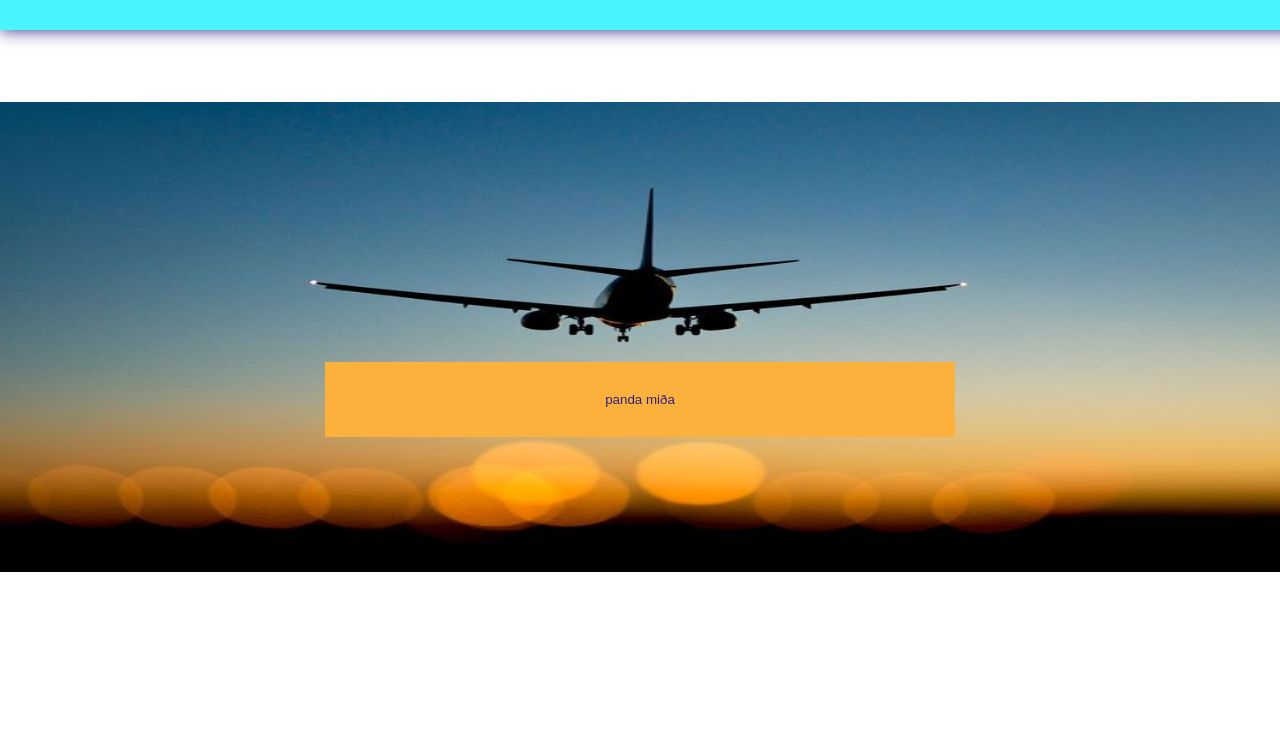
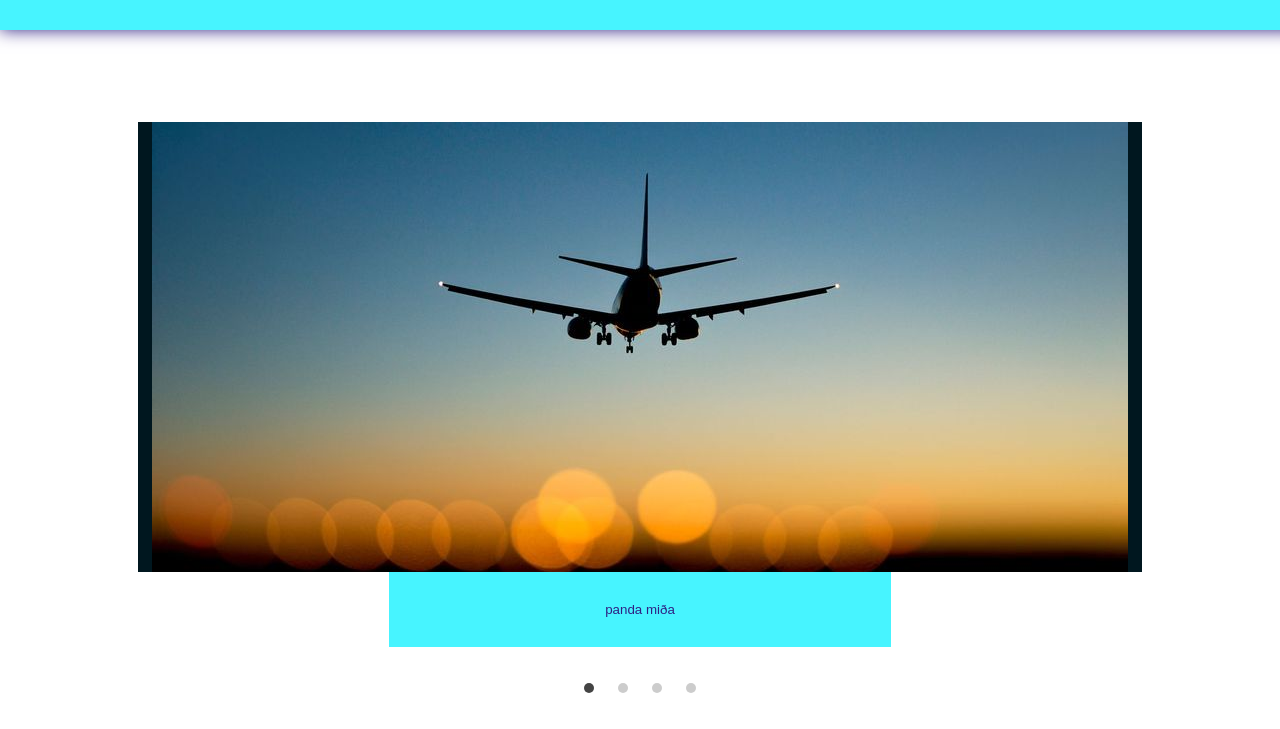
Before and after one commit to thordur-petur/vefhonun-2_v-1, a plain HTML site: page website/index.html in a window 1280 px wide. Shown: the part 58-787 px from the top of the page. Drawn offline with Linux system fonts and the light colour scheme.

Commit message:
LETS GOOOOO

```diff
--- a/website/css/1_first-page.css
+++ b/website/css/1_first-page.css
@@ -1,24 +1,13 @@
-.boton-section{
-    height: 450px;
-    margin: auto;
-    padding: 10px;
-    margin-bottom: 100px;
-    background-image: url("/website/images/sun\ air\ plane.jpg") ;
-    background-repeat: no-repeat, repeat;
-    background-position: center;
-    background-size: 100em 100%;
-}
+
 .boton-boton{
-    margin: auto;
-    margin-top: 250px;
     height: 75px;
     width: 50%;
     text-align: center;
-    background-color: rgb(251, 177, 60);
+    background-color: rgb(71, 244, 255);;
     color: rgb(47, 33, 131);
 }
 .boton-boton:hover{
-    background-color: rgb(230, 177, 60);
+    background-color: rgb(71, 230, 245);
 }
 .text{
     text-align: left;
@@ -28,8 +17,3 @@
     width: 500px;
     height: 333px;
 }
-@media screen and (min-width: 84em) {
-    .boton-section{
-        width: 70%;
-    }
-}
--- a/website/css/base.css
+++ b/website/css/base.css
@@ -17,6 +17,7 @@
     background-color: rgb(71, 244, 255);
     border: 0;
     box-shadow: 0 0 1em rgb(47, 33, 131);
+    z-index: 3
 }
 .dropedownicon{
     position: fixed;
--- /dev/null
+++ b/website/css/slideshow.css
@@ -0,0 +1,105 @@
+#slider {
+    width: 80%;
+    margin: auto;
+    padding: 10px;
+    margin-bottom: 100px;
+    text-align: center;
+ }
+ #slider input[type=radio] {
+    display: none;
+ }
+ #slider label {
+    cursor:pointer;
+    text-decoration: none;
+ }
+ #slides {
+    padding: 10px;
+    position: relative;
+    z-index: 1;
+ }
+ #overflow {
+    width: 100%;
+    overflow: hidden;
+ }
+ #slide1:checked ~ #slides .inner {
+    margin-left: 0;
+ }
+ #slide2:checked ~ #slides .inner {
+    margin-left: -100%;
+ }
+ #slide3:checked ~ #slides .inner {
+    margin-left: -200%;
+ }
+ #slide4:checked ~ #slides .inner {
+    margin-left: -300%;
+ }
+ #slides .inner {
+    transition: margin-left 800ms cubic-bezier(0.770, 0.000, 0.175, 1.000);
+    width: 400%;
+    line-height: 0;
+    height: 450px;
+ }
+ #slides .slide {
+    width: 25%;
+    float:left;
+    display: flex;
+    justify-content: center;
+    align-items: center;
+    height: 100%;
+    color: #fff;
+ }
+ #slides .slide_1 {
+    background: #00171F;
+ }
+ #slides .slide_2 {
+    background: #003459;
+ }
+ #slides .slide_3 {
+    background: #007EA7;
+ }
+ #slides .slide_4 {
+    background: #00A8E8;
+ }
+ #controls {
+    margin: -180px 0 0 0;
+    width: 100%;
+    height: 50px;
+    z-index: 3;
+    position: relative;
+ }
+ #controls label {
+    transition: opacity 0.2s ease-out;
+    display: none;
+    width: 50px;
+    height: 50px;
+    opacity: .4;
+ }
+ #controls label:hover {
+    opacity: 1;
+ }
+ #bullets {
+    margin: 150px 0 0;
+    text-align: center;
+ }
+ #bullets label {
+    display: inline-block;
+    width: 10px;
+    height: 10px;
+    border-radius:100%;
+    background: #ccc;
+    margin: 0 10px;
+ }
+ #slide1:checked ~ #bullets label:nth-child(1),
+#slide2:checked ~ #bullets label:nth-child(2),
+#slide3:checked ~ #bullets label:nth-child(3),
+#slide4:checked ~ #bullets label:nth-child(4) {
+   background: #444;
+}
+.img-slide{
+    width: 100%;
+}
+@media screen and (min-width: 84em) {
+    .img-slide{
+        height: 100%;
+    }
+}
--- a/website/index.html
+++ b/website/index.html
@@ -12,6 +12,8 @@
   <link href="css/base.css" rel="stylesheet">
   <link href="css/grid.css" rel="stylesheet">
   <link href="css/1_first-page.css" rel="stylesheet">
+  <link href="css/slideshow.css" rel="stylesheet">
+
 </head>
 <header>
 <div class="headwrapper">
@@ -60,10 +62,51 @@ function myFunction(x) {
 </div>
 </header>
   <body>
-      <section class="boton-section">
-
-        <section> <button class="boton-boton">panda miða</button></section>
-      </section>
+    <div id="slider">
+      <input type="radio" name="slider" id="slide1" checked>
+      <input type="radio" name="slider" id="slide2">
+      <input type="radio" name="slider" id="slide3">
+      <input type="radio" name="slider" id="slide4">
+      <div id="slides">
+         <div id="overflow">
+            <div class="inner">
+               <div class="slide slide_1">
+                  <div class="slide-content">
+                     <img src="images/sun air plane.jpg" class="img-slide">
+                  </div>
+               </div>
+               <div class="slide slide_2">
+                  <div class="slide-content">
+                     <img src="images/lots of people.jpg" class="img-slide">
+                  </div>
+               </div>
+               <div class="slide slide_3">
+                  <div class="slide-content">
+                     <img src="images/sets.jpg" class="img-slide">
+                  </div>
+               </div>
+               <div class="slide slide_4">
+                  <div class="slide-content">
+                     <img src="images/AIRPLANE!.jfif" class="img-slide">
+                  </div>
+               </div>
+            </div>
+         </div>
+         <section> <button class="boton-boton">panda miða</button></section>
+      </div>
+      <div id="controls">
+         <label for="slide1"></label>
+         <label for="slide2"></label>
+         <label for="slide3"></label>
+         <label for="slide4"></label>
+      </div>
+      <div id="bullets">
+         <label for="slide1"></label>
+         <label for="slide2"></label>
+         <label for="slide3"></label>
+         <label for="slide4"></label>
+      </div>
+    </div>
       <section class="col-2-text">
         <div>
           <img class="img-text" src="/website/images/air plane.jpg">
@@ -100,6 +143,7 @@ function myFunction(x) {
       <div class="space"></div>
   </div>
 </body>
+
 <footer class="col-3-footer">
   <nav>
     <dl><!--Description list, nafn tölvupóstur og áfangi-->
```
Also changed, not shown: website/images/AIRPLANE!.jfif (added), website/images/lots of people.jpg (added), website/images/sets.jpg (added).
